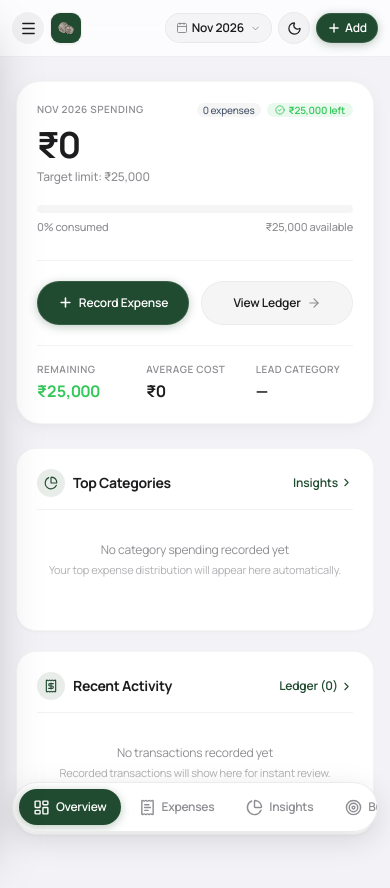
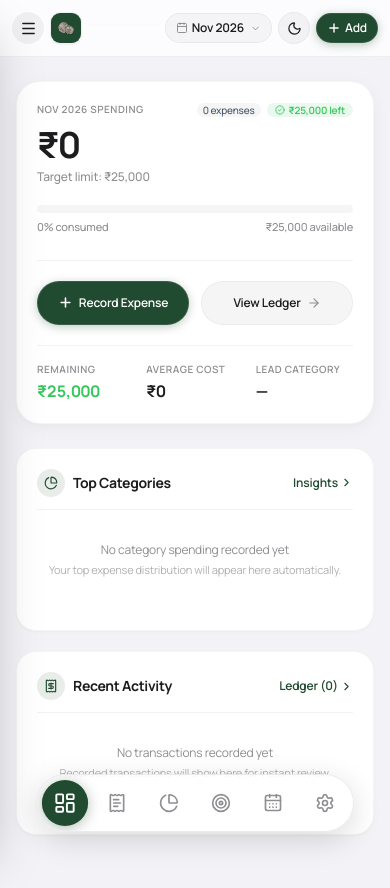
Before and after one commit to jashwanth-04/1Pavala, a React (Vite) app: page / in a window 390 px wide. Both pictures are taken after a click on the button "Open App". Shown: the top 888 px of the page. Built offline with nearby package versions, Linux system fonts and the light colour scheme.

Commit message:
fix(mobile): update bottom nav to symbols-only scrollable dock

```diff
--- a/src/components/common/BottomNav.tsx
+++ b/src/components/common/BottomNav.tsx
@@ -15,16 +15,15 @@ export const BottomNav: React.FC = () => {
   const [isVisible, setIsVisible] = useState(true);
   const lastScrollY = useRef(0);
   const activeTabRef = useRef<HTMLButtonElement | null>(null);
-  const scrollContainerRef = useRef<HTMLDivElement | null>(null);
 
-  // All 6 core application tabs included without cramming
+  // Pure symbols navigation: 6 core tabs with icons only
   const navItems: Array<{ id: ActiveTab; label: string; icon: React.ReactNode }> = [
-    { id: 'dashboard',    label: 'Overview', icon: <LayoutDashboard size={17} /> },
-    { id: 'transactions', label: 'Expenses', icon: <ReceiptText    size={17} /> },
-    { id: 'insights',     label: 'Insights', icon: <PieChart       size={17} /> },
-    { id: 'budgeting',    label: 'Budget',   icon: <Target         size={17} /> },
-    { id: 'summary',      label: 'Summary',  icon: <CalendarDays   size={17} /> },
-    { id: 'settings',     label: 'Settings', icon: <Settings       size={17} /> },
+    { id: 'dashboard',    label: 'Overview',  icon: <LayoutDashboard size={20} /> },
+    { id: 'transactions', label: 'Expenses',  icon: <ReceiptText    size={20} /> },
+    { id: 'insights',     label: 'Insights',  icon: <PieChart       size={20} /> },
+    { id: 'budgeting',    label: 'Budget',    icon: <Target         size={20} /> },
+    { id: 'summary',      label: 'Summary',   icon: <CalendarDays   size={20} /> },
+    { id: 'settings',     label: 'Settings',  icon: <Settings       size={20} /> },
   ];
 
   // Dynamic moving dock: hides on scroll down, appears on scroll up
@@ -53,7 +52,7 @@ export const BottomNav: React.FC = () => {
     return () => window.removeEventListener('scroll', handleScroll);
   }, []);
 
-  // Auto-scroll active tab into view in the horizontal scrollable bar
+  // Auto-scroll active icon into center view in the horizontal scrollable bar
   useEffect(() => {
     if (activeTabRef.current) {
       activeTabRef.current.scrollIntoView({
@@ -66,16 +65,13 @@ export const BottomNav: React.FC = () => {
 
   return (
     <nav
-      className={`md:hidden fixed bottom-3 left-0 right-0 z-40 px-3 transition-all duration-300 ease-base pointer-events-none ${
+      className={`md:hidden fixed bottom-3 left-0 right-0 z-40 px-4 transition-all duration-300 ease-base pointer-events-none ${
         isVisible ? 'translate-y-0 opacity-100' : 'translate-y-20 opacity-0'
       }`}
       aria-label="Main Mobile Navigation"
     >
-      {/* Floating Apple Dock Pill with Smooth Horizontal Scroll */}
-      <div
-        ref={scrollContainerRef}
-        className="pointer-events-auto max-w-fit mx-auto apple-glass bg-white/90 dark:bg-[#1C1C1E]/90 border border-black/[0.08] dark:border-white/[0.12] rounded-full shadow-[0_8px_30px_rgba(0,0,0,0.12)] p-1.5 overflow-x-auto no-scrollbar scroll-smooth flex items-center gap-1 touch-pan-x"
-      >
+      {/* Floating Apple Dock: Symbols Only with Horizontal Scroll */}
+      <div className="pointer-events-auto max-w-fit mx-auto apple-glass bg-white/92 dark:bg-[#1C1C1E]/92 border border-black/[0.08] dark:border-white/[0.12] rounded-full shadow-[0_8px_30px_rgba(0,0,0,0.14)] p-1.5 overflow-x-auto no-scrollbar scroll-smooth flex items-center gap-2 touch-pan-x">
         {navItems.map((item) => {
           const isActive = activeTab === item.id;
 
@@ -84,18 +80,17 @@ export const BottomNav: React.FC = () => {
               key={item.id}
               ref={isActive ? activeTabRef : null}
               onClick={() => setActiveTab(item.id)}
-              className={`shrink-0 h-9 px-3.5 rounded-full flex items-center gap-1.5 transition-all duration-200 active:scale-95 text-xs font-semibold select-none ${
+              aria-label={item.label}
+              title={item.label}
+              className={`w-11 h-11 rounded-full flex items-center justify-center shrink-0 transition-all duration-200 active:scale-90 select-none ${
                 isActive
-                  ? 'bg-[#214B30] text-white shadow-[0_2px_10px_rgba(33,75,48,0.30)]'
+                  ? 'bg-[#214B30] text-white shadow-[0_2px_12px_rgba(33,75,48,0.35)] scale-105'
                   : 'text-[#8E8E93] hover:text-[#1C1C1E] dark:hover:text-white hover:bg-black/[0.04] dark:hover:bg-white/[0.06]'
               }`}
               aria-current={isActive ? 'page' : undefined}
             >
-              <span className={`shrink-0 ${isActive ? 'text-white' : 'text-[#8E8E93]'}`}>
+              <span className={`shrink-0 transition-transform duration-150 ${isActive ? 'scale-110' : 'scale-100'}`}>
                 {item.icon}
-              </span>
-              <span className="whitespace-nowrap tracking-tight">
-                {item.label}
               </span>
             </button>
           );
```
